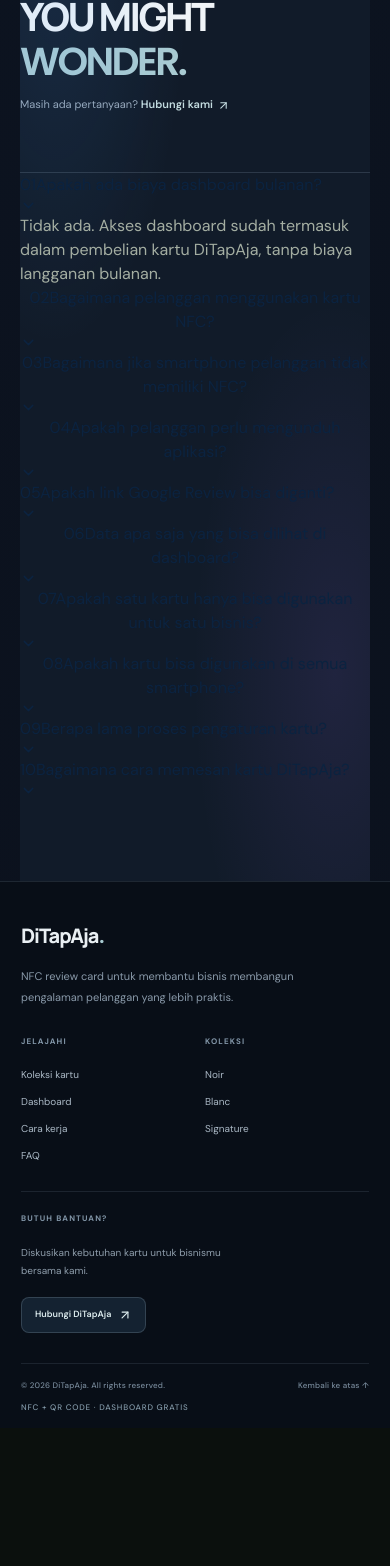
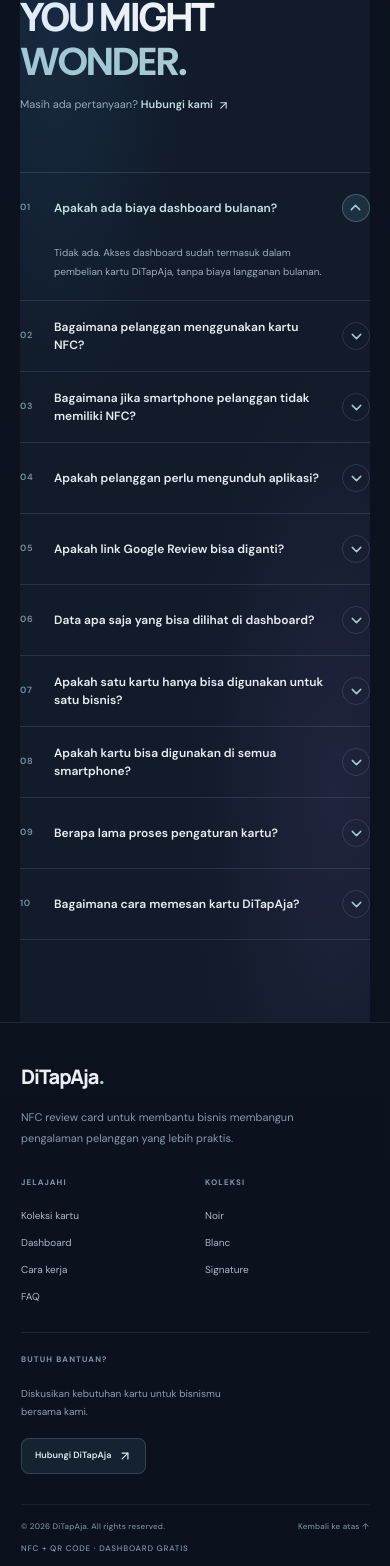
Before and after one commit to chanvianz-ui/ditapaja, a Next.js app: page / in a window 390 px wide. Shown: the part 5291-6857 px from the top of the page. Before the commit the page ends 6719 px from the top, so only its background shows below. Built offline with nearby package versions, Linux system fonts and the light colour scheme.

Commit message:
Polish FAQ accordion and blend footer into homepage

```diff
--- a/app/home-v4.css
+++ b/app/home-v4.css
@@ -1454,3 +1454,46 @@
  .dt-home-v4 .dt-footer-bottom>span:nth-child(2){grid-column:1/-1!important;grid-row:2!important}
  .dt-home-v4 .dt-footer-bottom>a{grid-column:2!important;grid-row:1!important}
 }
+
+
+/* FAQ interaction repair + seamless footer finish */
+.dt-home-v4 .dt-v2-faq-list{border-top:1px solid rgba(169,195,211,.17)!important}
+.dt-home-v4 .dt-faq-item{margin:0!important;padding:0!important;border-bottom:1px solid rgba(169,195,211,.15)!important;background:transparent!important}
+.dt-home-v4 .dt-faq-trigger{
+ width:100%!important;min-height:78px!important;display:grid!important;
+ grid-template-columns:34px minmax(0,1fr) 34px!important;align-items:center!important;gap:12px!important;
+ padding:15px 2px!important;border:0!important;background:transparent!important;text-align:left!important;
+ color:#e7edf2!important;cursor:pointer!important;font:600 13px/1.5 'Inter',sans-serif!important;
+ transition:color .2s ease!important
+}
+.dt-home-v4 .dt-faq-trigger:hover,.dt-home-v4 .dt-faq-item.is-open .dt-faq-trigger{color:#c8e1e3!important}
+.dt-home-v4 .dt-faq-number{color:#7892a5!important;font-size:9px!important;font-weight:600!important;letter-spacing:.08em!important}
+.dt-home-v4 .dt-faq-question{min-width:0!important}
+.dt-home-v4 .dt-faq-icon{
+ width:30px!important;height:30px!important;display:grid!important;place-items:center!important;justify-self:end!important;
+ border:1px solid rgba(167,190,210,.17)!important;border-radius:50%!important;color:#a9cbd2!important;
+ transition:transform .22s ease,background .22s ease,border-color .22s ease!important
+}
+.dt-home-v4 .dt-faq-item.is-open .dt-faq-icon{transform:rotate(180deg)!important;background:#1b3040!important;border-color:rgba(169,203,210,.3)!important}
+.dt-home-v4 .dt-faq-answer{padding:0 48px 22px!important}
+.dt-home-v4 .dt-faq-answer[hidden]{display:none!important}
+.dt-home-v4 .dt-faq-answer p{max-width:610px!important;margin:0!important;color:#9eacba!important;font-size:11px!important;line-height:1.9!important;font-weight:400!important}
+.dt-home-v4 .dt-v2-footer-expanded{
+ position:relative!important;margin-top:0!important;padding:0 max(36px,calc((100% - 1160px)/2))!important;
+ background:transparent!important;border-top:1px solid rgba(165,187,208,.12)!important
+}
+.dt-home-v4 .dt-v2-footer-expanded:before{
+ content:"";position:absolute;inset:0;z-index:-1;pointer-events:none;
+ background:linear-gradient(180deg,rgba(10,18,29,0),rgba(10,18,29,.22))!important
+}
+.dt-home-v4 .dt-footer-main{padding-top:58px!important}
+.dt-home-v4 .dt-footer-bottom{border-top-color:rgba(165,187,208,.1)!important}
+@media(max-width:600px){
+ .dt-home-v4 .dt-v2-faq-list{width:100%!important}
+ .dt-home-v4 .dt-faq-trigger{min-height:70px!important;grid-template-columns:25px minmax(0,1fr) 30px!important;gap:9px!important;padding:14px 0!important;font-size:12px!important}
+ .dt-home-v4 .dt-faq-icon{width:28px!important;height:28px!important}
+ .dt-home-v4 .dt-faq-answer{padding:0 35px 19px 34px!important}
+ .dt-home-v4 .dt-faq-answer p{font-size:10px!important}
+ .dt-home-v4 .dt-v2-footer-expanded{padding:0 21px!important}
+ .dt-home-v4 .dt-footer-main{padding:39px 0 30px!important}
+}
```
